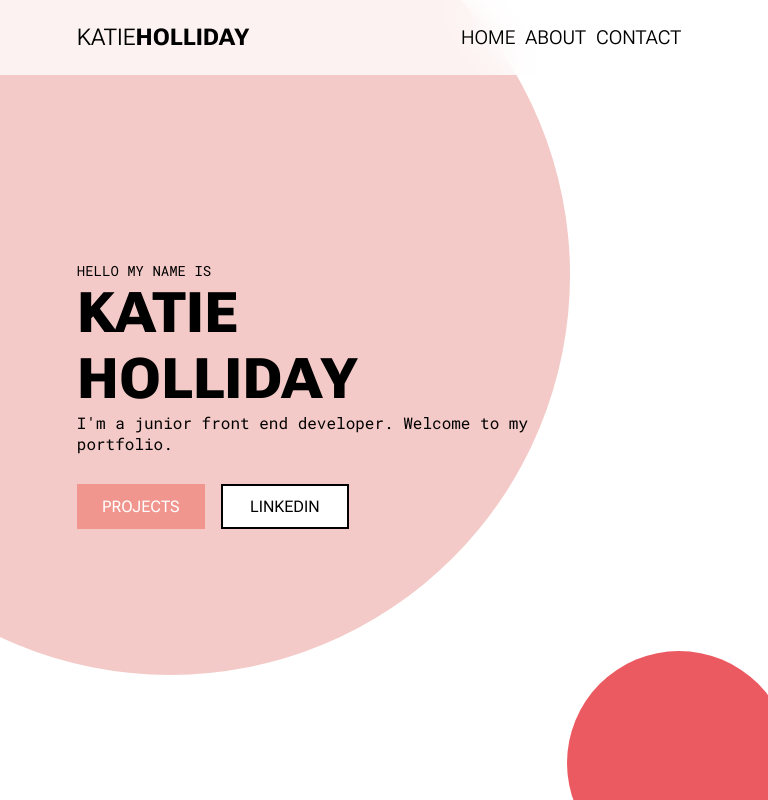
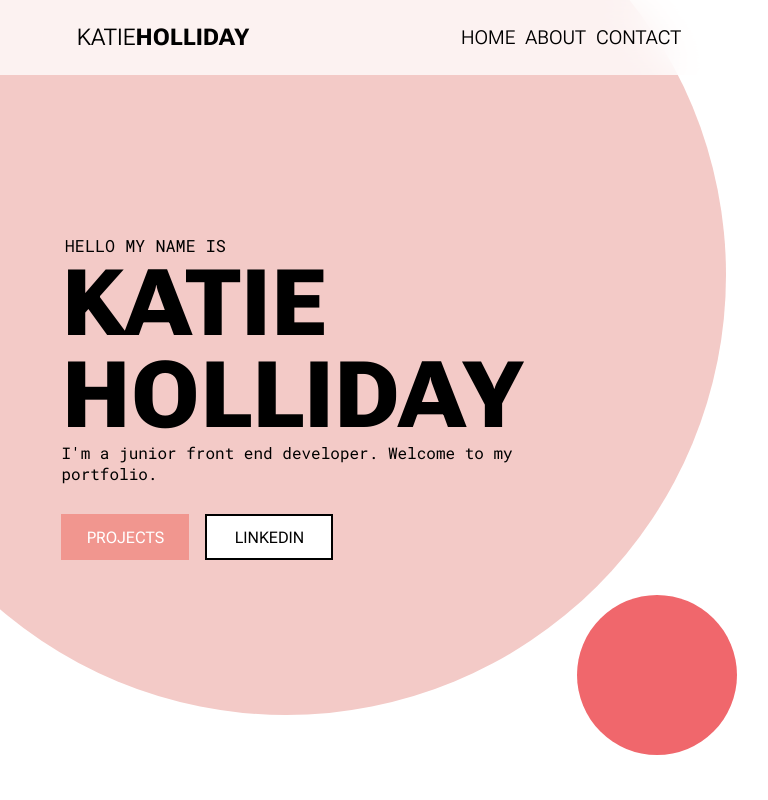
Before and after one commit to abrasumente999/portfolio, a Next.js app: page / in a window 768 px wide. Built offline with nearby package versions, Linux system fonts and the light colour scheme.

Commit message:
update intro and remove blob

```diff
--- a/src/components/Intro/Intro.module.css
+++ b/src/components/Intro/Intro.module.css
@@ -1,3 +1,12 @@
+@keyframes fadeInAnimation {
+  0% {
+    opacity: 0;
+  }
+  100% {
+    opacity: 1;
+  }
+}
+
 .buttonsContainer {
   display: flex;
   flex-direction: row;
@@ -16,6 +25,30 @@
   border-color: black;
 }
 
+@media screen and (max-width: 768px) {
+  .bigHeader {
+    animation: fadeInAnimation ease-in 1s;
+    display: block;
+    font-weight: 900;
+    font-stretch: condensed;
+    line-height: 1;
+    text-transform: uppercase;
+    font-size: 17vw;
+  }
+}
+
+@media screen and (min-width: 768px) {
+  .bigHeader {
+    animation: fadeInAnimation ease-in 1s;
+    display: block;
+    font-weight: 900;
+    font-stretch: condensed;
+    line-height: 1;
+    text-transform: uppercase;
+    font-size: 12vw;
+  }
+}
+
 @media screen and (max-width: 1023px) {
   .introContainer {
     width: 100vw;
@@ -29,15 +62,12 @@
     z-index: -1;
     position: absolute;
     border-radius: 50% 50% 50% 50%;
-    height: 100vh;
-    width: 100vh;
-    /* max-height: 1000px;
-    max-width: 1000px; */
+    height: 110vh;
+    width: 110vh;
     min-width: 700px;
     min-height: 700px;
-    /* right: 10px; */
-    left: -30vw;
-    top: -15vh;
+    left: -20vw;
+    top: -20vh;
     background-color: #f3cac7;
   }
 
@@ -45,13 +75,12 @@
     z-index: -1;
     border-radius: 50% 50% 50% 50%;
     position: absolute;
-    bottom: -10vh;
-    right: -3vw;
+    bottom: 5vh;
+    right: 4vw;
     height: auto;
-    width: 28vh;
+    width: 20vh;
     max-width: 300px;
-
-    background-color: #eb5a60;
+    background-color: #f0676c;
   }
   .introBlobMini::before {
     content: "";
@@ -60,32 +89,25 @@
   }
   .introText {
     display: flex;
+
     flex-direction: column;
     justify-content: center;
-    margin: -10vh 10vw;
+    margin: -10vh 8vw;
     height: 100%;
     width: 70%;
-
     z-index: 1;
-
-    /* display: flex; */
   }
 
   .smallHeader {
-    font-size: 14px;
+    font-size: 0.7em;
+    padding-left: 0.2em;
     text-transform: uppercase;
     font-weight: 400;
   }
 
-  .bigHeader {
-    display: block;
-    font-weight: 900;
-    text-transform: uppercase;
-    font-size: 4em;
-  }
-
   .introDescription {
     font-weight: 400;
+    font-size: 1em;
     width: 100%;
   }
 }
@@ -129,7 +151,8 @@
     padding-right: 5vw;
   }
   .smallHeader {
-    font-size: 1em;
+    font-size: 0.8em;
+    padding-left: 0.2em;
     text-transform: uppercase;
     font-stretch: condensed;
     font-weight: 400;
@@ -137,13 +160,27 @@
 
   .bigHeader {
     display: block;
+    line-height: 1;
     font-weight: 900;
     text-transform: uppercase;
-    font-size: 6em;
+    font-size: 8vw;
     font-stretch: condensed;
   }
 
   .introDescription {
+    padding-left: 0.2em;
+    font-size: large;
     font-weight: 400;
   }
 }
+
+@media screen and (min-width: 2500px) {
+  .bigHeader {
+    display: block;
+    line-height: 1;
+    font-weight: 900;
+    text-transform: uppercase;
+    font-size: 9em;
+    font-stretch: condensed;
+  }
+}
--- a/src/components/Intro/Intro.tsx
+++ b/src/components/Intro/Intro.tsx
@@ -5,8 +5,11 @@ export default function Intro() {
   return (
     <header className={styles.introContainer}>
       <section className={styles.introText}>
-        <h1 className={styles.smallHeader}>
-          <span className={robotoMono.className}>Hello my name is</span>
+        <h1>
+          <span className={robotoMono.className + " " + styles.smallHeader}>
+            {" "}
+            Hello my name is
+          </span>
           <span className={roboto.className + " " + styles.bigHeader}>
             Katie <br />
             Holliday
```
